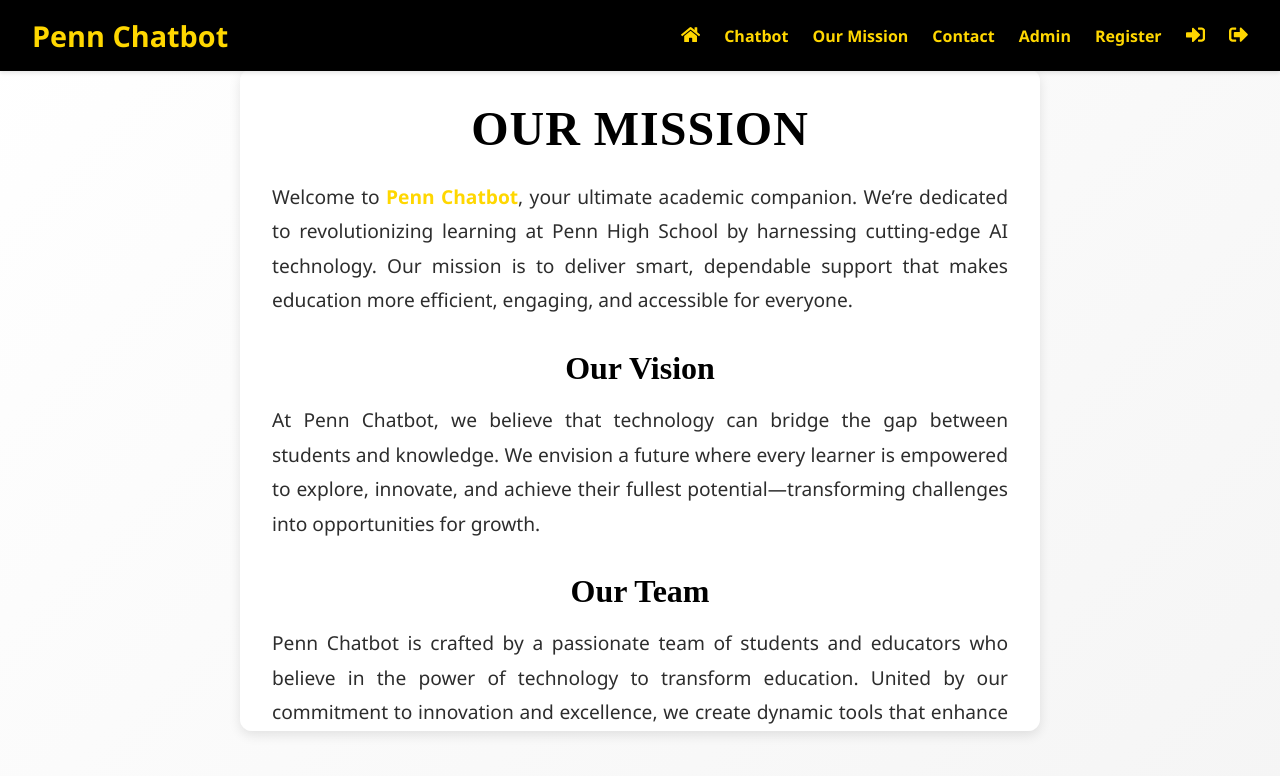
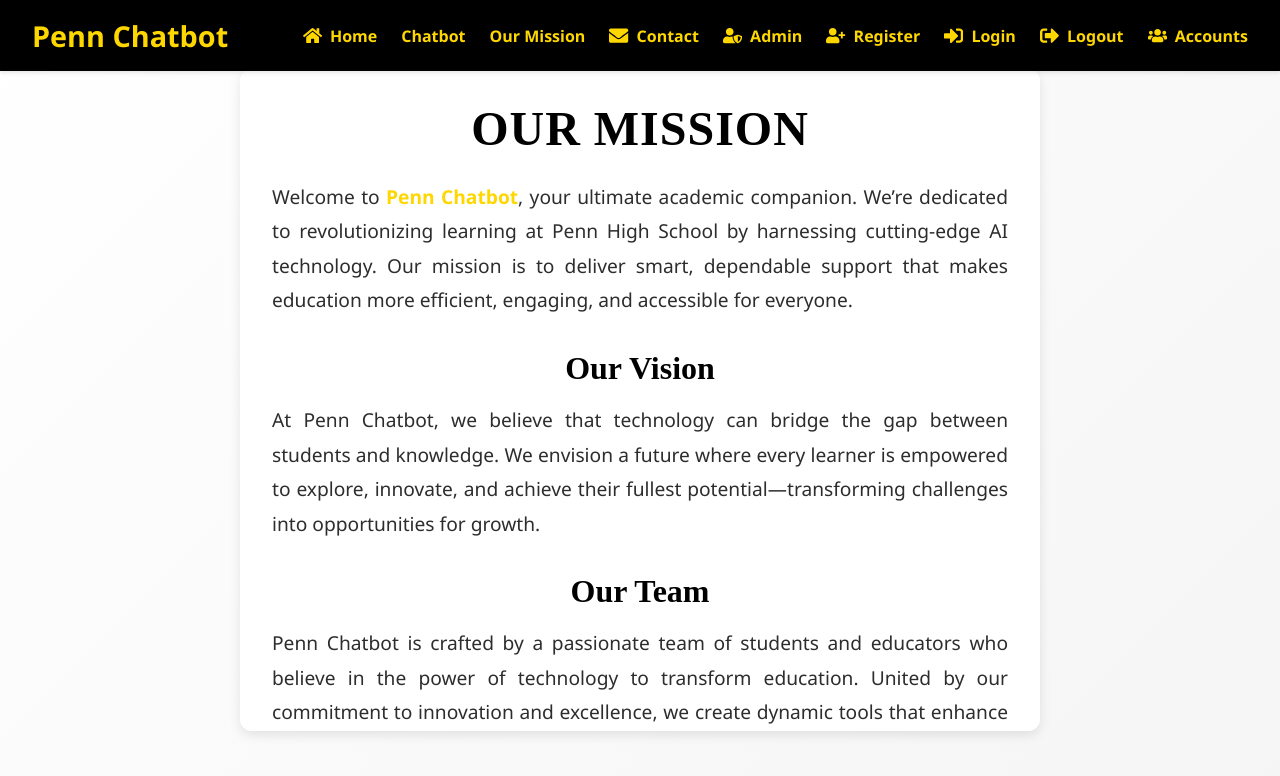
Before and after one commit to vmanukyann/PennAI, a React (Create React App) app in the folder client/: page /about in a window 1280 px wide. Shown: the top 776 px of the page. Built offline with nearby package versions, Linux system fonts and the light colour scheme.

Commit message:
Nav update

```diff
--- a/client/src/About.js
+++ b/client/src/About.js
@@ -1,17 +1,18 @@
 import React from "react";
 import { useNavigate } from "react-router-dom";
-import { FaHome, FaSignInAlt, FaSignOutAlt } from "react-icons/fa"; // Import icons
+import { FaHome, FaSignInAlt, FaSignOutAlt, FaEnvelope, FaUserShield, FaUserPlus, FaUsers } from "react-icons/fa"; // Import additional icons
 import "./About.css";
 
 function NavBar() {
   const navigate = useNavigate();
+
   return (
     <nav className="navbar">
       <div className="nav-logo">Penn Chatbot</div>
       <ul className="nav-links">
         <li>
           <a href="/intro">
-            <FaHome className="nav-icon" /> {/* Home icon */}
+            <FaHome className="nav-icon" /> Home
           </a>
         </li>
         <li>
@@ -21,28 +22,40 @@ function NavBar() {
           <a href="/about">Our Mission</a>
         </li>
         <li>
-          <a href="/contact">Contact</a>
+          <a href="/contact">
+            <FaEnvelope className="nav-icon" /> Contact
+          </a>
         </li>
         <li>
-          <a href="/admin">Admin</a>
+          <a href="/admin">
+            <FaUserShield className="nav-icon" /> Admin
+          </a>
         </li>
         <li>
-          <a href="/signup">Register</a>
+          <a href="/signup">
+            <FaUserPlus className="nav-icon" /> Register
+          </a>
         </li>
         <li>
           <a href="/login">
-            <FaSignInAlt className="nav-icon" /> {/* Login icon */}
+            <FaSignInAlt className="nav-icon" /> Login
           </a>
         </li>
         <li>
           <a onClick={() => navigate("/logout")}>
-            <FaSignOutAlt className="nav-icon" /> {/* Logout icon */}
+            <FaSignOutAlt className="nav-icon" /> Logout
+          </a>
+        </li>
+        <li>
+          <a href="/accounts">
+            <FaUsers className="nav-icon" /> Accounts
           </a>
         </li>
       </ul>
     </nav>
   );
 }
+
 
 
 function About() {
--- a/client/src/Contact.js
+++ b/client/src/Contact.js
@@ -1,6 +1,6 @@
 import React from "react";
 import { useNavigate } from "react-router-dom";
-import { FaHome, FaSignInAlt, FaSignOutAlt } from "react-icons/fa";
+import { FaHome, FaSignInAlt, FaSignOutAlt, FaEnvelope, FaUserShield, FaUserPlus, FaUsers } from "react-icons/fa"; // Import additional icons
 import "./Contact.css";
 
 function NavBar() {
@@ -12,7 +12,7 @@ function NavBar() {
       <ul className="nav-links">
         <li>
           <a href="/intro">
-            <FaHome className="nav-icon" /> {/* Home icon */}
+            <FaHome className="nav-icon" /> Home
           </a>
         </li>
         <li>
@@ -22,28 +22,40 @@ function NavBar() {
           <a href="/about">Our Mission</a>
         </li>
         <li>
-          <a href="/contact">Contact</a>
+          <a href="/contact">
+            <FaEnvelope className="nav-icon" /> Contact
+          </a>
         </li>
         <li>
-          <a href="/admin">Admin</a>
+          <a href="/admin">
+            <FaUserShield className="nav-icon" /> Admin
+          </a>
         </li>
         <li>
-          <a href="/signup">Register</a>
+          <a href="/signup">
+            <FaUserPlus className="nav-icon" /> Register
+          </a>
         </li>
         <li>
           <a href="/login">
-            <FaSignInAlt className="nav-icon" /> {/* Login icon */}
+            <FaSignInAlt className="nav-icon" /> Login
           </a>
         </li>
         <li>
           <a onClick={() => navigate("/logout")}>
-            <FaSignOutAlt className="nav-icon" /> {/* Logout icon */}
+            <FaSignOutAlt className="nav-icon" /> Logout
+          </a>
+        </li>
+        <li>
+          <a href="/accounts">
+            <FaUsers className="nav-icon" /> Accounts
           </a>
         </li>
       </ul>
     </nav>
   );
 }
+
 
 function Contact() {
   return (
```
Also changed, not shown: client/src/Account.css (deleted), client/src/Account.js (deleted).
